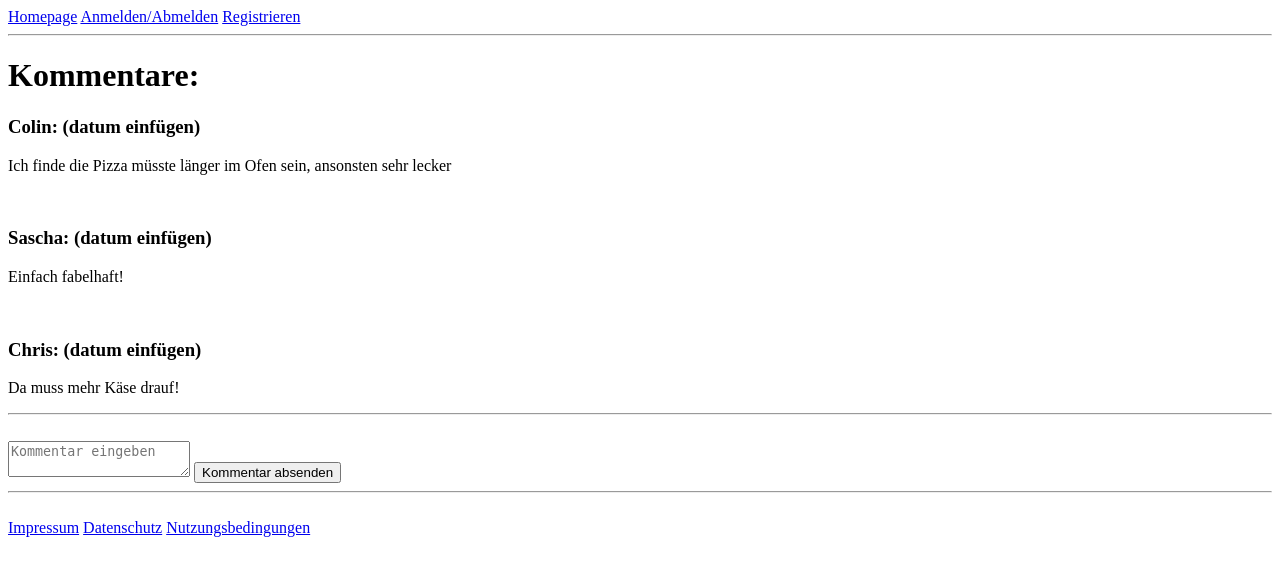
After one commit to cln34/RezeptWebsite, a PHP site: page /kommentare.php in a window 1280 px wide. The commit adds this page. Shown: the top 576 px of the page. Run offline with PHP 8.4, Linux system fonts and the light colour scheme.

Commit message:
Kommentarseite hinzugefügt

```diff
--- a/abmeldung.php
+++ b/abmeldung.php
@@ -13,6 +13,7 @@
     <?php
     include "header.php";
     ?>
+    <hr>
     <main>
         <h1>Abmeldung</h1>
         <hr>
@@ -20,11 +21,11 @@
         <a href="anmeldung.php">
             <button>Abmelden</button></a>
     </main>
-    <footer>
+    <hr><br>
         <?php
         include "footer.php"
         ?>
-    </footer>
+
 </body>
 
 </html>
--- a/anmeldung.php
+++ b/anmeldung.php
@@ -15,7 +15,7 @@
     <?php
     include "header.php";
     ?>
-
+<hr>
     <main>
 
         <h1>Anmeldung</h1>
@@ -36,7 +36,7 @@
 
 
     </main>
-
+<hr><br>
     <?php
     include "footer.php"
     ?>
--- a/datenschutz.php
+++ b/datenschutz.php
@@ -15,7 +15,7 @@
     <?php
     include "header.php";
     ?>
-
+<hr>
     <main>
 
         <h1>Datenschutz</h1>
@@ -30,6 +30,7 @@
         </p>
 
     </main>
+    <hr><br>
     <?php
     include "footer.php"
     ?>
--- a/header.php
+++ b/header.php
@@ -1,12 +1,9 @@
   <nav>
-      <div>
+
           <a href="index.php">Homepage</a>
-      </div>
-      <div>
+
           <a href="anmeldung.php">Anmelden/Abmelden</a> <!--if user is logged in {open abmeldung.html}
                                                               if user isnt logged in{open anmeldung.html}-->
-      </div>
-      <div>
           <a href="registrierung.php">Registrieren</a>
-      </div>
+
   </nav>
--- a/impressum.php
+++ b/impressum.php
@@ -15,7 +15,7 @@
     <?php
     include "header.php";
     ?>
-
+<hr>
     <main>
 
         <h1>Impressum</h1>
@@ -30,7 +30,7 @@
         </p>
 
     </main>
-
+<hr><br>
     <?php
     include "footer.php"
     ?>
--- /dev/null
+++ b/kommentare.php
@@ -0,0 +1,38 @@
+<!DOCTYPE html>
+<html lang="de">
+
+<head>
+    <meta charset="utf-8">
+    <meta name="description" content="Rezeptesammlung">
+    <meta name="author" content="Sascha Busse, Christoph Rettig, Colin Bolbas">
+    <link rel="stylesheet" href="css/main.css" />
+    <title>StudiRezepte-Einfach & Günstig</title>
+</head>
+
+<body>
+    <?php
+    include "header.php";
+    ?>
+    <hr />
+    <h1>Kommentare: </h1>
+    <h3>Colin: (datum einfügen)</h3>
+    <p>Ich finde die Pizza müsste länger im Ofen sein, ansonsten sehr lecker</p>
+    <br>
+    <h3>Sascha: (datum einfügen)</h3>
+    <p>Einfach fabelhaft!</p>
+    <br>
+    <h3>Chris: (datum einfügen)</h3>
+    <p>Da muss mehr Käse drauf!</p>
+    <hr><br>
+    <form action="">
+        <textarea placeholder="Kommentar eingeben" name="Kommentar" required></textarea>
+        <input type="submit" value="Kommentar absenden" id="KommentarValue">
+    </form>
+
+    <hr><br>
+    <?php
+    include "footer.php"
+    ?>
+</body>
+
+</html>
--- a/nutzungsbedingungen.php
+++ b/nutzungsbedingungen.php
@@ -14,7 +14,7 @@
     <?php
     include "header.php";
     ?>
-
+<hr>
     <main>
 
         <h1>Nutzungsbedingungen</h1>
@@ -29,7 +29,7 @@
         </p>
 
     </main>
-
+<hr><br>
     <?php
     include "footer.php"
     ?>
--- a/registrierung.php
+++ b/registrierung.php
@@ -15,7 +15,7 @@
   <?php
   include "header.php";
   ?>
-
+<hr>
   <main>
     <h1>Registrierung</h1>
     <form>
@@ -38,7 +38,7 @@
     <a href="anmeldung.php">
       <input type="submit"></a>
   </main>
-
+<hr><br>
   <?php
   include "footer.php"
   ?>
--- a/rezeptErstellen.php
+++ b/rezeptErstellen.php
@@ -13,6 +13,7 @@
     <?php
     include "header.php";
     ?>
+    <hr>
     <br>
     <h1>Rezept erstellen</h1>
     <hr>
@@ -69,7 +70,7 @@
         <input type="submit">
 
     </form>
-
+<hr><br>
     <?php
     include "footer.php"
     ?>
```
Also changed, not shown: index.php (+5 -4 lines), rezept.php (+7 -0 lines).
